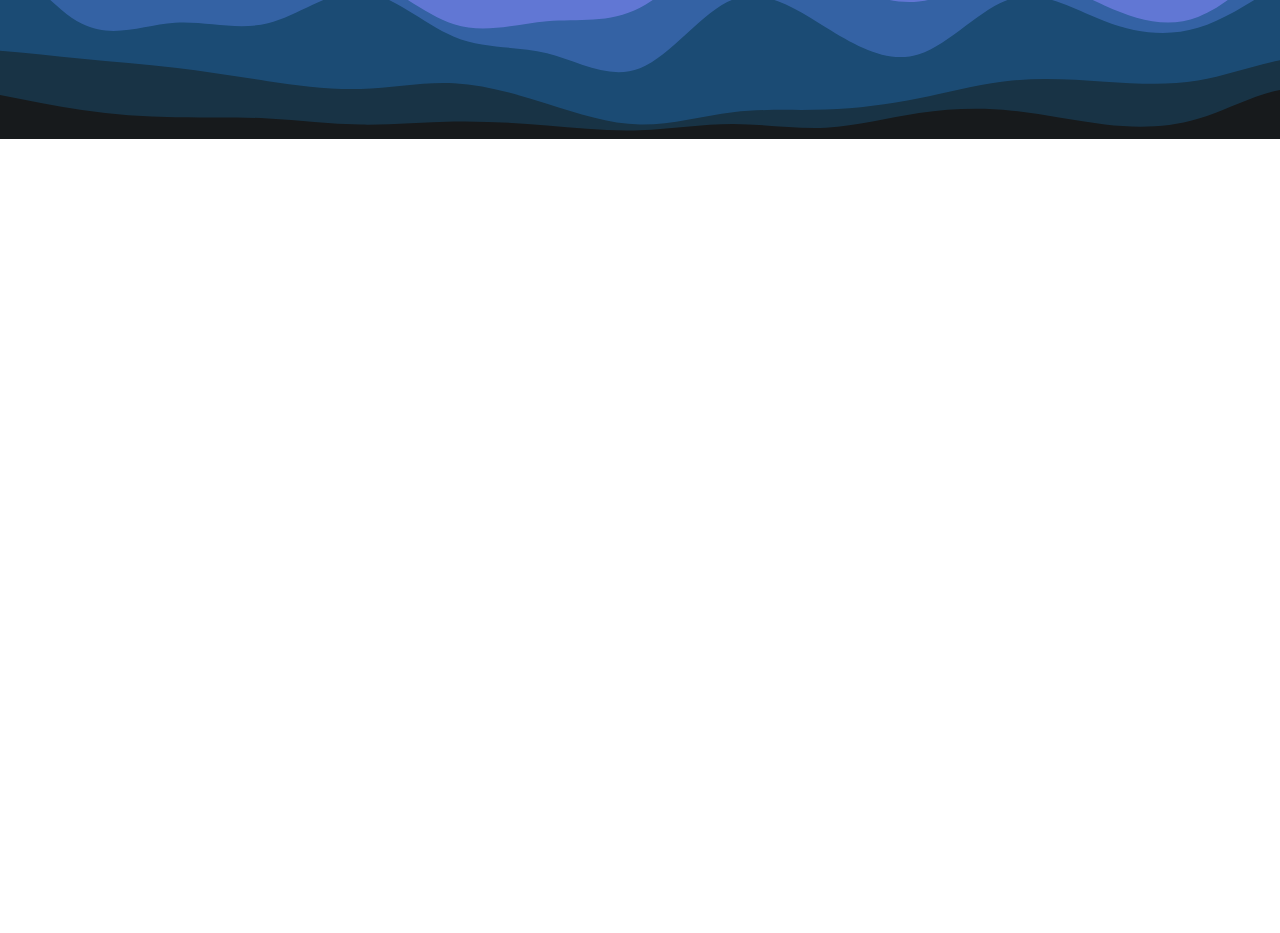
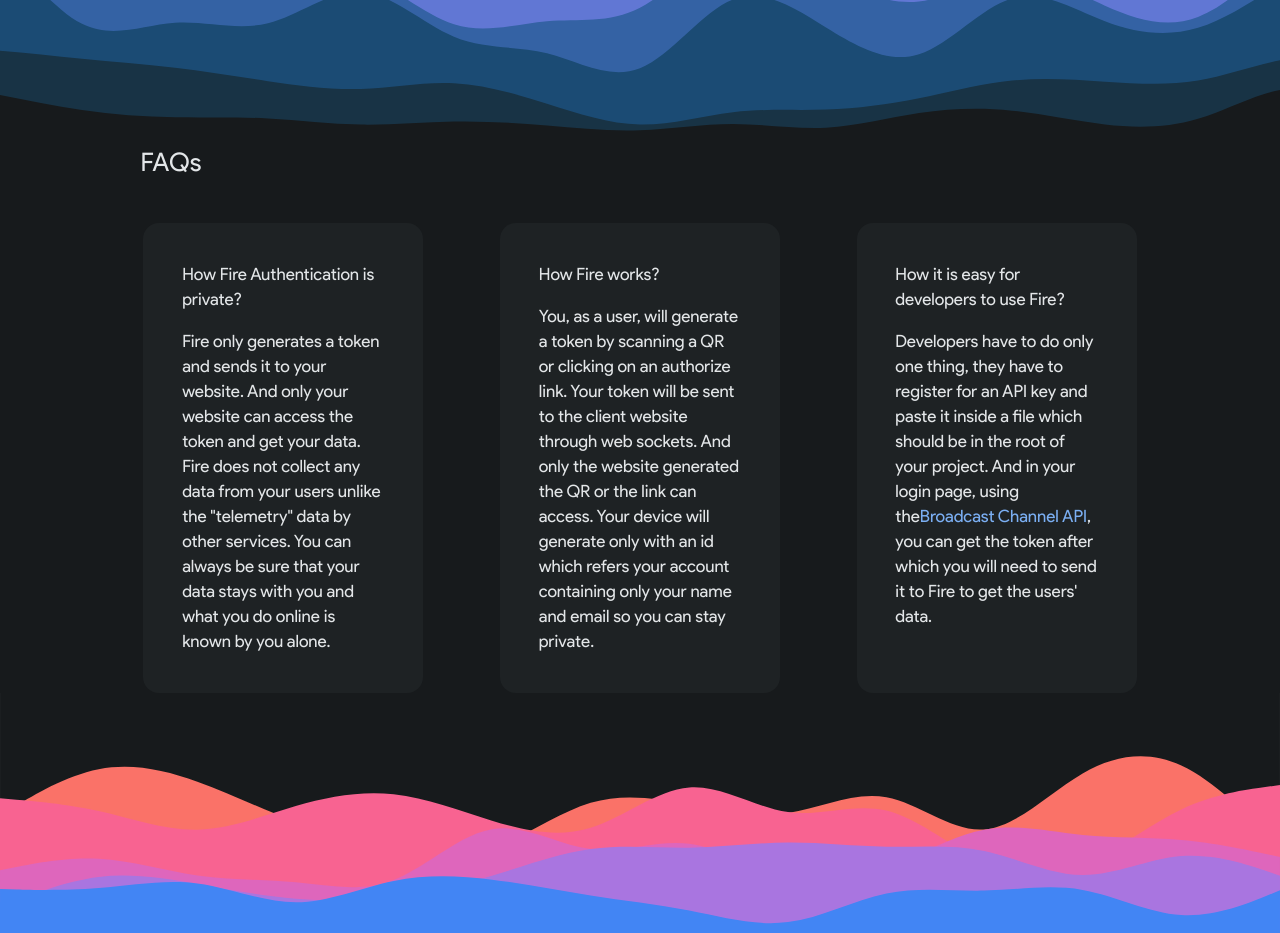
Before and after one commit to Fire-OAuth/fire-landing, a Next.js app: page / in a window 1280 px wide. Shown: the part 2700-3633 px from the top of the page. Before the commit the page ends 2839 px from the top, so only its background shows below. Built offline with nearby package versions, Linux system fonts and the light colour scheme.

Commit message:
Fourth Slide

```diff
--- /dev/null
+++ b/pages/components/fourthSlide.tsx
@@ -0,0 +1,144 @@
+import type { NextPage } from "next"
+import Head from "next/head"
+import Image from "next/image"
+
+const Home: NextPage = () => {
+	return (
+		<>
+			<div className="faqs">
+				<div className="faqContainer">
+					<div className="faqHeading">FAQs</div>
+					<div className="faqsHolder">
+						<div className="faq">
+							<div className="faqTitle">
+								<span>
+									How Fire Authentication is private?{" "}
+								</span>
+							</div>
+							<div className="faqContent">
+								<span>
+									Fire only generates a token and sends it to
+									your website. And only your website can
+									access the token and get your data. Fire
+									does not collect any data from your users
+									unlike the "telemetry" data by other
+									services. You can always be sure that your
+									data stays with you and what you do online
+									is known by you alone.
+								</span>
+							</div>
+						</div>
+						<div className="faq">
+							<div className="faqTitle">
+								<span>How Fire works? </span>
+							</div>
+							<div className="faqContent">
+								<span>
+									You, as a user, will generate a token by
+									scanning a QR or clicking on an authorize
+									link. Your token will be sent to the client
+									website through web sockets. And only the
+									website generated the QR or the link can
+									access. Your device will generate only with
+									an id which refers your account containing
+									only your name and email so you can stay
+									private.
+								</span>
+							</div>
+						</div>
+						<div className="faq">
+							<div className="faqTitle">
+								<span>
+									How it is easy for developers to use Fire?
+								</span>
+							</div>
+							<div className="faqContent">
+								<span>
+									Developers have to do only one thing, they
+									have to register for an API key and paste it
+									inside a file which should be in the root of
+									your project. And in your login page, using
+									the
+									<a href="https://developer.mozilla.org/en-US/docs/Web/API/Broadcast_Channel_API">
+										Broadcast Channel API
+									</a>
+									, you can get the token after which you will
+									need to send it to Fire to get the users'
+									data.
+								</span>
+							</div>
+						</div>
+					</div>
+				</div>
+			</div>
+
+			<style jsx>{`
+				.faqs {
+					background-color: #171a1c;
+					color: #e3e6e8;
+				}
+
+				.faqContainer {
+					max-width: 1110px;
+					margin: 0 auto;
+					display: flex;
+					flex-direction: column;
+				}
+
+				.faqHeading {
+					font-size: 1.6rem;
+					line-height: 1.6rem;
+					font-weight: 500;
+					margin-bottom: 2.4225rem;
+					padding: 10px 5%;
+				}
+
+				.faqsHolder {
+					display: flex;
+					gap: 1.14rem;
+					justify-content: space-evenly;
+				}
+
+				.faq {
+					background-color: #1e2224;
+					padding: 38.76px;
+					width: 280px;
+					display: flex;
+					flex-direction: column;
+					background-origin: padding-box;
+					border-radius: 16px;
+					font-size: 1.0625rem;
+				}
+
+				.faq .faqTitle span {
+					line-height: 25px;
+					text-align: left;
+				}
+
+				.faq .faqContent {
+					margin-block-start: 17px;
+					line-height: 25px;
+				}
+
+				.faq a {
+					color: #7baff3;
+				}
+
+				@media (max-width: 69.3125em) {
+					.faqsHolder {
+						display: flex;
+						flex-direction: column;
+					}
+
+					.faqsHolder .faq {
+						width: 75%;
+						margin: 0 auto;
+						margin-bottom: 1rem;
+					}
+				}
+			`}</style>
+		</>
+	)
+}
+
+export default Home
--- a/pages/index.tsx
+++ b/pages/index.tsx
@@ -4,6 +4,7 @@ import Image from "next/image"
 import FirstSlide from "./components/firstSlide"
 import SecondSlide from "./components/secondSlide"
 import ThirdSlide from "./components/thirdSlide"
+import FourthSlide from "./components/fourthSlide"
 
 const Home: NextPage = () => {
 	return (
@@ -14,6 +15,8 @@ const Home: NextPage = () => {
 			<div className="dividerHillOne"></div>
 			<ThirdSlide />
 			<div className="secondDivision"></div>
+			<FourthSlide />
+			<div className="finalDiv"></div>
 
 			<style jsx global>{`
 				@font-face {
@@ -53,12 +56,19 @@ const Home: NextPage = () => {
 					width: 100%;
 					background-size: cover;
 				}
-        .secondDivision {
-          background: url(/secondDivision.svg) no-repeat center center;
-          height: 310px;
+				.secondDivision {
+					background: url(/secondDivision.svg) no-repeat center center;
+					height: 310px;
+					width: 100%;
+					background-size: cover;
+				}
+        .finalDiv {
+          background: url(/finaldiv.svg) no-repeat center center;
+          height: 240px;
           width: 100%;
           background-size: cover;
         }
+
 			`}</style>
 		</>
 	)
```
